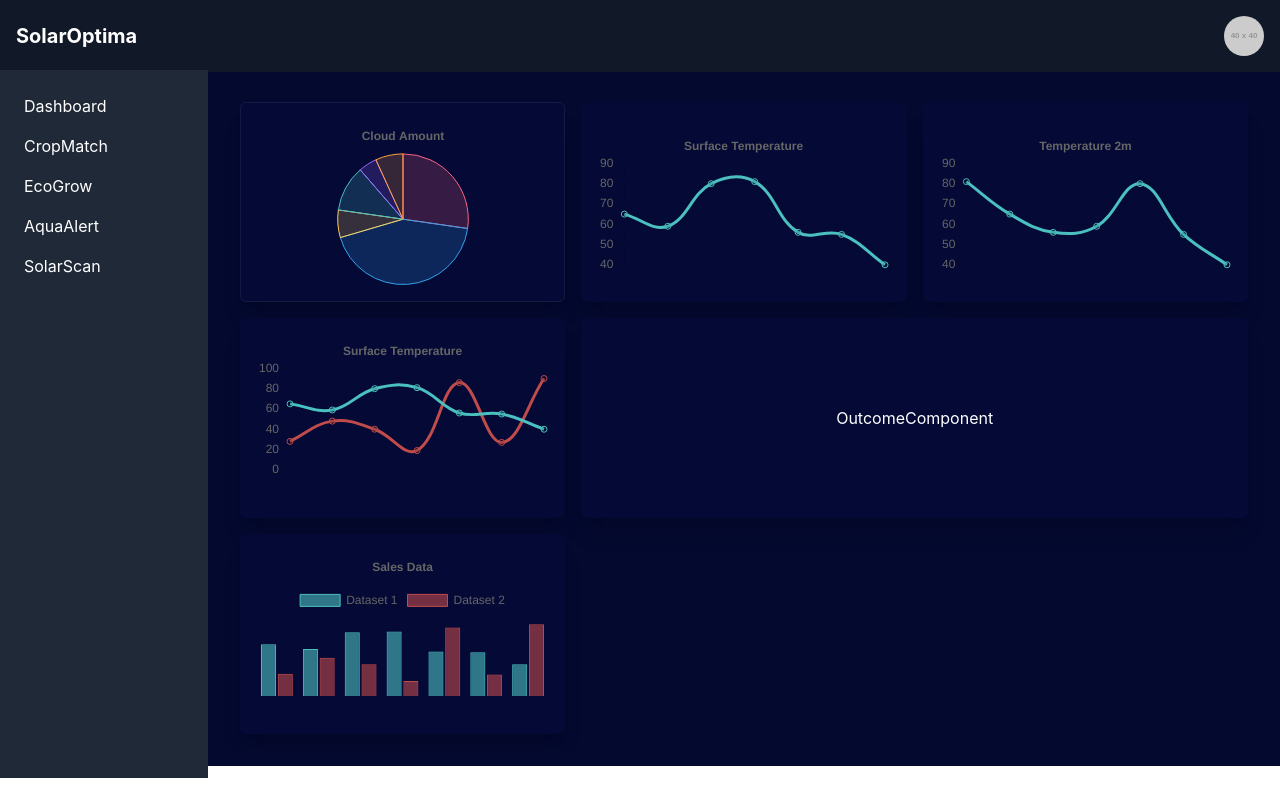
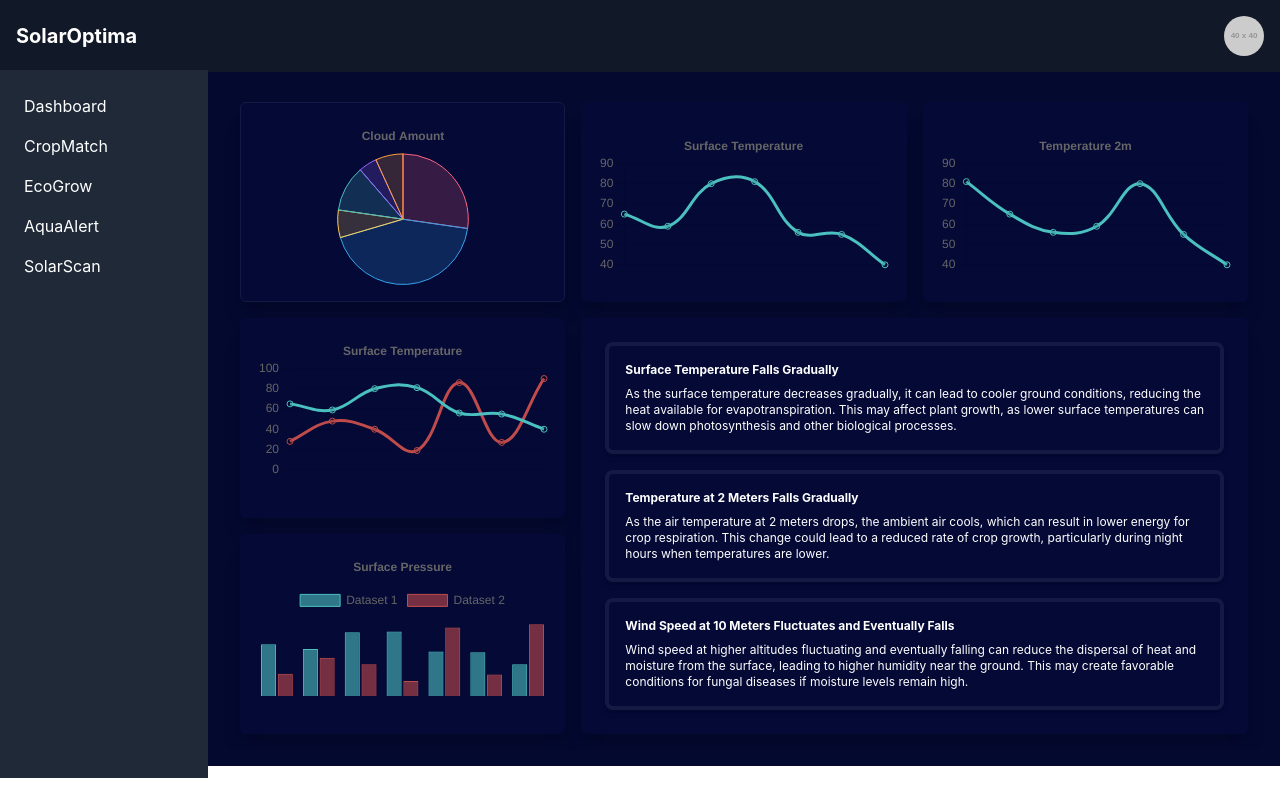
Before and after one commit to siamliam12/SolarOptima, a Next.js app in the folder client/: page /dashboard in a window 1280 px wide. Built offline with nearby package versions, Linux system fonts and the light colour scheme.

Commit message:
frontend

```diff
--- a/client/components/dashboard/Content/Content.jsx
+++ b/client/components/dashboard/Content/Content.jsx
@@ -40,13 +40,13 @@ const Dashboard = () => {
             ]}
           />
         </div>
-        <div className="bg-[#040936] border-[#151a44] row-span-2 col-span-2 shadow-xl text-white p-4 rounded-md flex flex-col justify-center items-center h-[200px]">
+        <div className="bg-[#040936] border-[#151a44] row-span-2 col-span-2 shadow-xl text-white p-4 rounded-md">
           <OutcomeComponent />
         </div>
 
         <div className="bg-[#040936] border-[#151a44] shadow-xl text-white p-4 rounded-md flex flex-col justify-center items-center h-[200px]">
           <ColumnChart
-            title="Sales Data"
+            title="Surface Pressure"
             labels={[
               "January",
               "February",
--- a/client/components/dashboard/Outcome/OutcomeComponent.jsx
+++ b/client/components/dashboard/Outcome/OutcomeComponent.jsx
@@ -2,7 +2,21 @@ import React from 'react'
 
 function OutcomeComponent() {
   return (
-    <div>OutcomeComponent</div>
+    <div className="p-2 space-y-4">
+      <div className="border-[#151a44] border-4 p-4 rounded-lg shadow-md">
+        <h6 className="text-xs font-bold mb-2">Surface Temperature Falls Gradually</h6>
+        <p className="text-xs">As the surface temperature decreases gradually, it can lead to cooler ground conditions, reducing the heat available for evapotranspiration. This may affect plant growth, as lower surface temperatures can slow down photosynthesis and other biological processes.</p>
+      </div>
+
+      <div className="border-[#151a44] border-4 p-4 rounded-lg shadow-md">
+        <h3 className="text-xs font-bold mb-2">Temperature at 2 Meters Falls Gradually</h3>
+        <p className="text-xs ">As the air temperature at 2 meters drops, the ambient air cools, which can result in lower energy for crop respiration. This change could lead to a reduced rate of crop growth, particularly during night hours when temperatures are lower.</p>
+      </div>
+      <div className="border-[#151a44] border-4 p-4 rounded-lg shadow-md">
+        <h3 className="text-xs font-bold mb-2">Wind Speed at 10 Meters Fluctuates and Eventually Falls</h3>
+        <p className="text-xs ">Wind speed at higher altitudes fluctuating and eventually falling can reduce the dispersal of heat and moisture from the surface, leading to higher humidity near the ground. This may create favorable conditions for fungal diseases if moisture levels remain high.</p>
+      </div>
+    </div>
   )
 }
 
```
